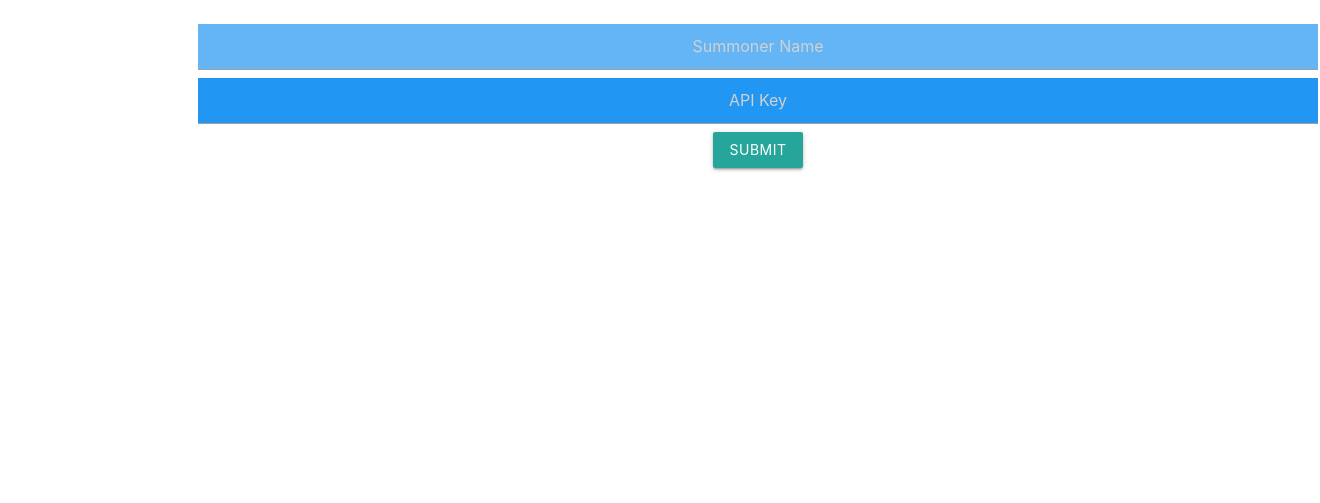
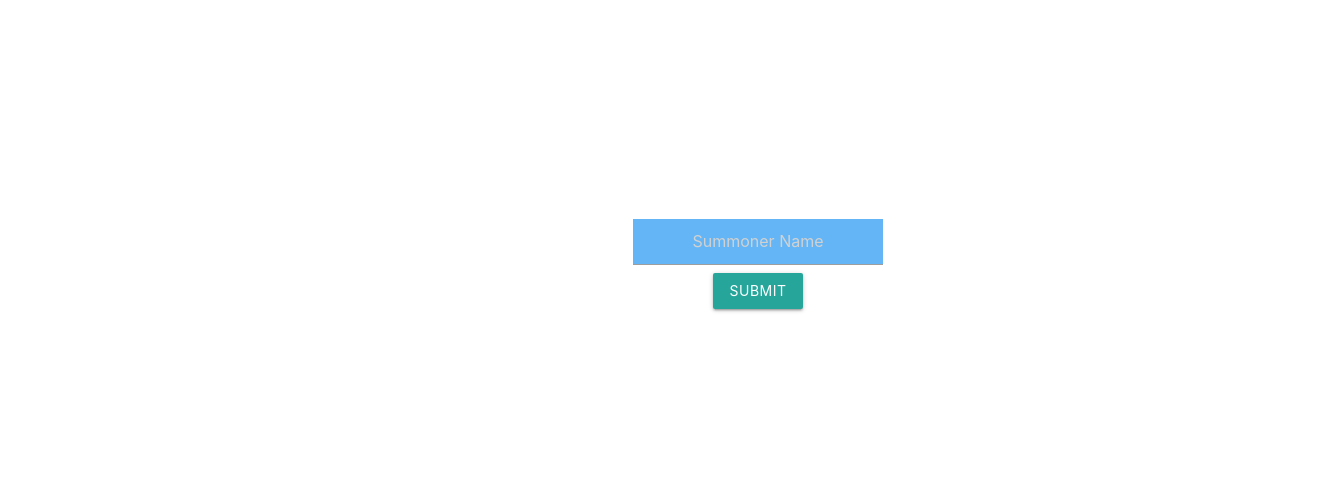
Before and after one commit to FHan95/League-of-Legends-Summoner-Search, a Django app: page /lookup/ in a window 1320 px wide. Shown: the part 182-685 px from the top of the page. Run offline with Django 3.2, Linux system fonts and the light colour scheme.

Commit message:
Took away API key input form from index. Changed the style for index so the summoner and submit button are vertically aligned. Summoner input box was shortened. Added a line to insert API key in views as well as comments.

```diff
--- a/assets/style.css
+++ b/assets/style.css
@@ -23,5 +23,19 @@ div, h1 {
 }
 
 .frameRankIcon img {
+    text-align: center;
     vertical-align: middle;
 }
+
+.inputSummonerAndSubmit {
+    height: 60vh;
+    padding: 10px;
+    margin: auto;
+    vertical-align: middle;
+}
+
+.inputSummonerAndSubmit div {
+    display: inline-block;
+    vertical-align: middle;
+    width: 250px;
+}
--- a/lookup/templates/lookup/index.html
+++ b/lookup/templates/lookup/index.html
@@ -4,10 +4,12 @@
 
 <form class="center-align" action="apisearch" method="POST">
     {% csrf_token %}
-    <div>
-    <input class="container center-align blue lighten-2" type="text" placeholder="Summoner Name" name="username">
-    <input class="container center-align blue" type="text" placeholder="API Key" name="apikey">
-    <input class="btn" type="submit" value="Submit">
+    <div class="inputSummonerAndSubmit valign-wrapper">
+        <div>
+            <input class="center-align blue lighten-2" type="text" placeholder="Summoner Name" name="username"><br>
+            <input class="btn" type="submit" value="Submit">
+        </div>
+    </div>
 </form>
 
 {% endblock %}
--- a/lookup/views.py
+++ b/lookup/views.py
@@ -32,9 +32,11 @@ def requestVersion(region, APIKey):
 def apisearch(request):
 
     username = request.POST['username']
-    apikey = request.POST['apikey']
+    #Insert API key here
+    apikey = ""
     region = "na"
 
+    #Extracts data from summoner data request
     summonerData = requestSummonerData(region, username, apikey)
     ID = summonerData['id']
     ID = str(ID)
@@ -52,8 +54,10 @@ def apisearch(request):
     #profileIcon = getProfileIcon(version[0], profileIconID)
     profileIcon = "http://ddragon.leagueoflegends.com/cdn/8.12.1/img/profileicon/" + profileIconID + ".png"
 
+    #If statement that stores specific data to context depending if the player is ranked
     if not rankedData:
 
+        #The player's solo ranked icon
         ranked_solo = "provisional.png"
 
         context = {
@@ -65,9 +69,9 @@ def apisearch(request):
             'lp': "",
             'summonerLvl': summonerLvl
         }
-
     else:
 
+        #The player's solo ranked icon and League points
         ranked_solo = str(rankedData[0]['tier']).lower() + "_" + str(rankedData[0]['rank']).lower() + ".png"
         lp = str(rankedData[0]['leaguePoints']) + " LP"
 
```
Also changed, not shown: 1 other file.
